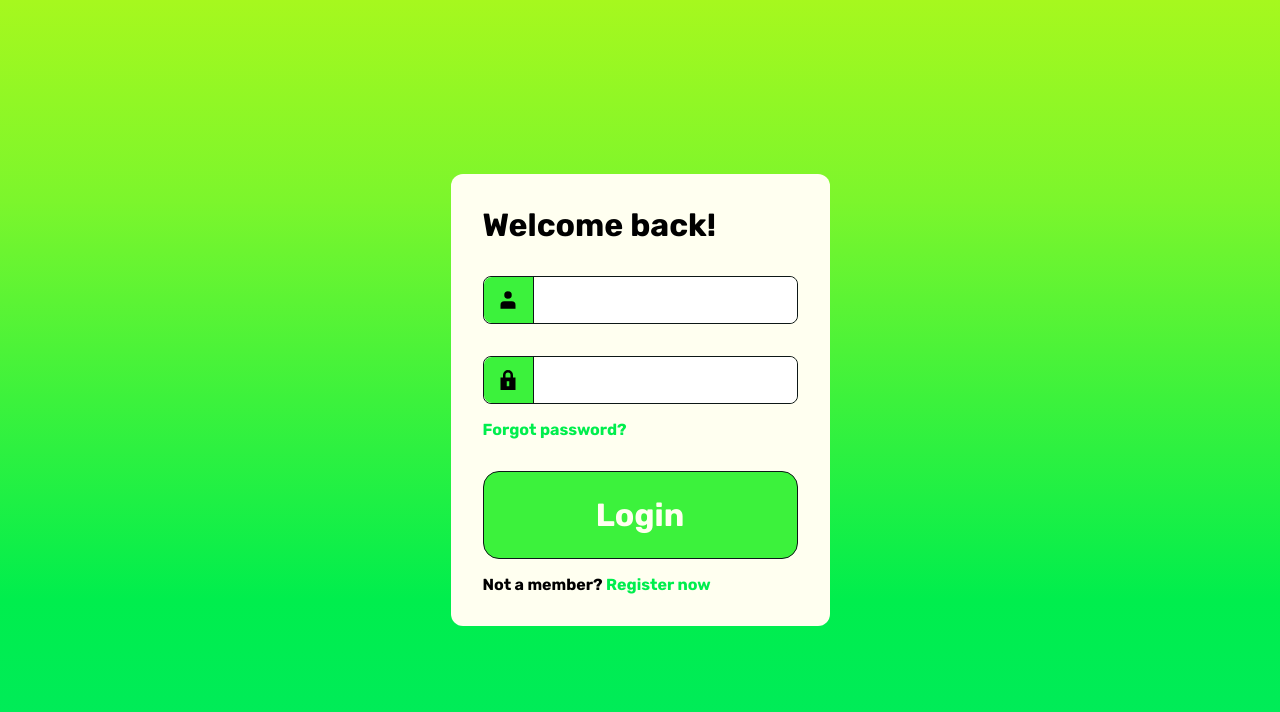
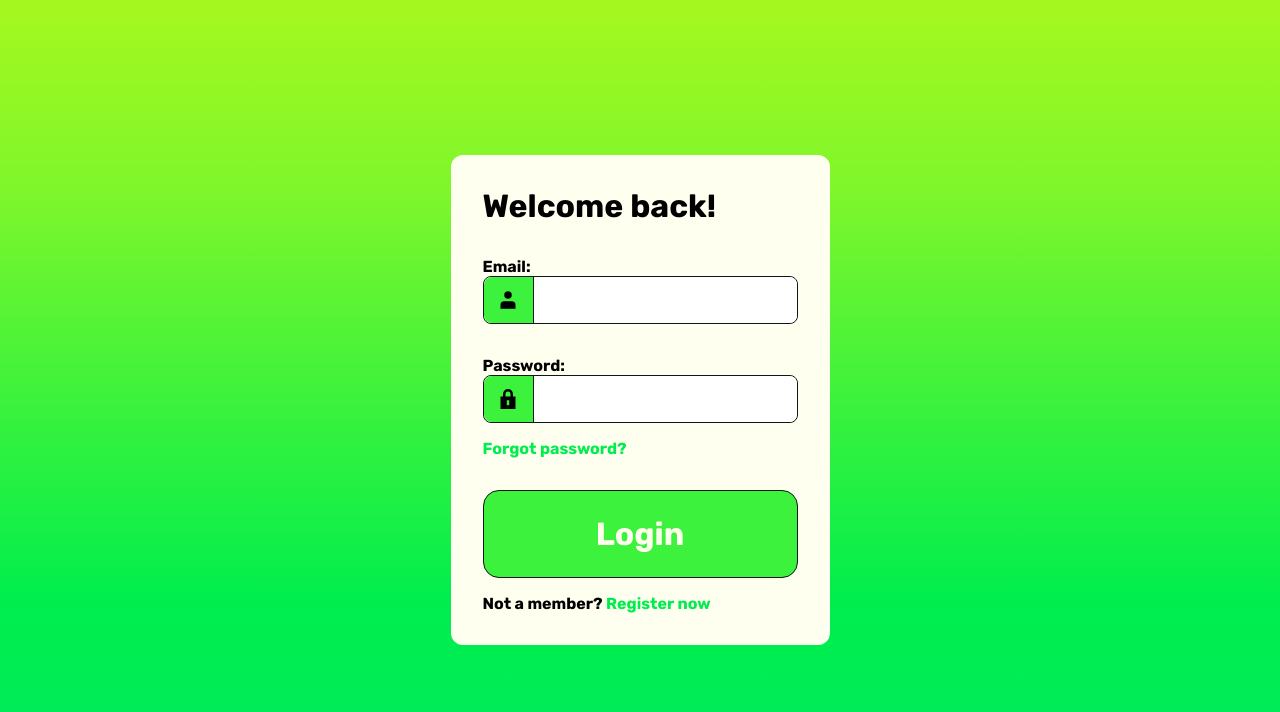
Before and after one commit to luanAfons0/Super-Todo-App, a Next.js app in the folder front-end/: page /login in a window 1280 px wide. Shown: the top 712 px of the page. Built offline with nearby package versions, Linux system fonts and the light colour scheme.

Commit message:
feat: added label to inputs

```diff
--- a/front-end/components/LoginBox/index.tsx
+++ b/front-end/components/LoginBox/index.tsx
@@ -21,6 +21,7 @@ export default function LoginBox() {
           <h1>Welcome back!</h1>
         </div>
         <div className={styles.row}>
+          <label>Email:</label>
           <Input
             type="text"
             value={email}
@@ -29,6 +30,7 @@ export default function LoginBox() {
           />
         </div>
         <div className={styles.row}>
+          <label>Password:</label>
           <Input
             type="password"
             value={password}
@@ -43,7 +45,7 @@ export default function LoginBox() {
             customStyle={{ margin: "0" }}
             buttonText="Login"
           />
-          <div>
+          <div style={{ marginTop: "1rem" }}>
             Not a member? <a href="/new-account">Register now</a>
           </div>
         </div>
--- a/front-end/components/LoginBox/styles.module.scss
+++ b/front-end/components/LoginBox/styles.module.scss
@@ -13,7 +13,10 @@
 .row {
   display: flex;
   flex-direction: column;
-  gap: 1rem;
   width: 100%;
   padding: 1rem;
+
+  a {
+    margin: 1rem 0 0 0;
+  }
 }
```
